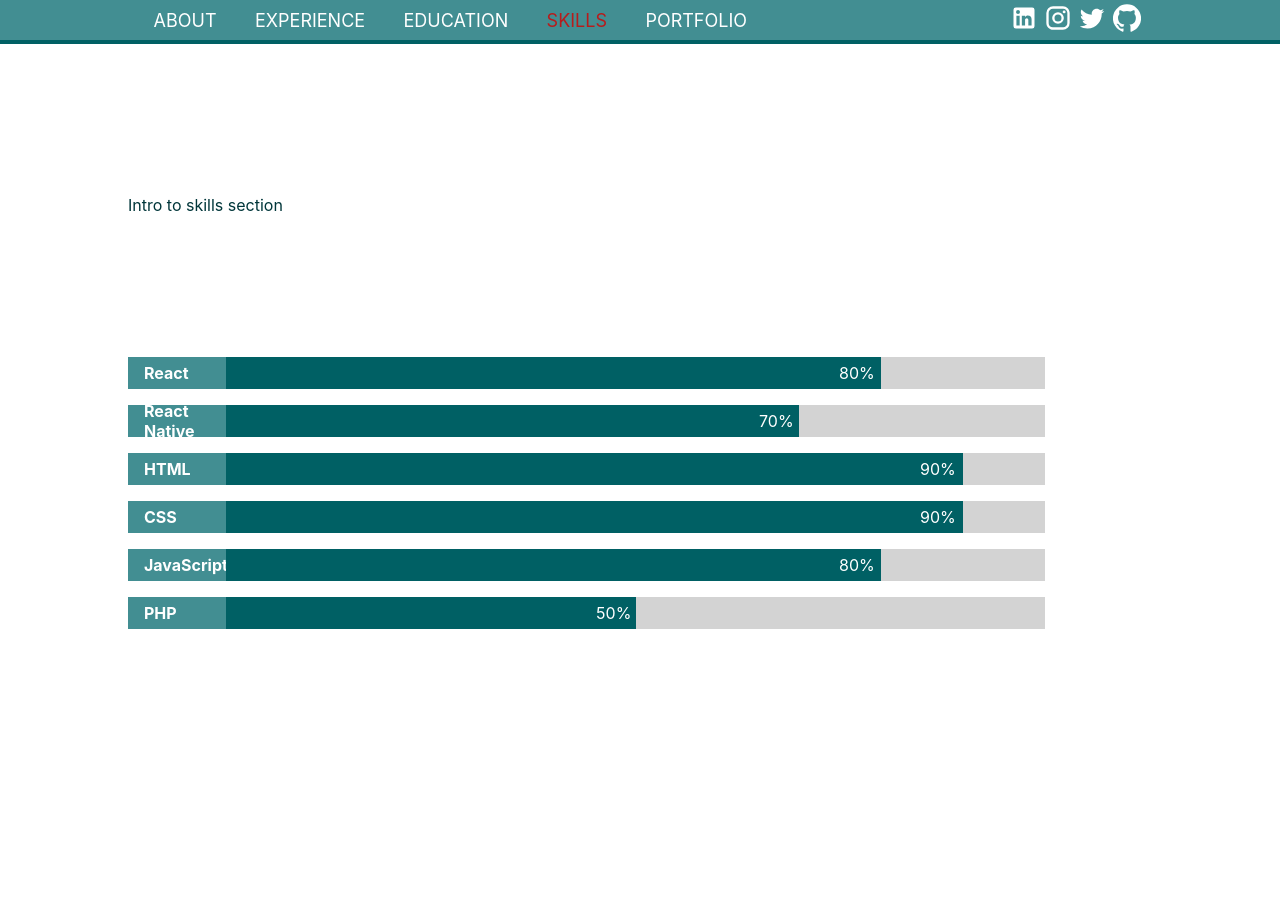
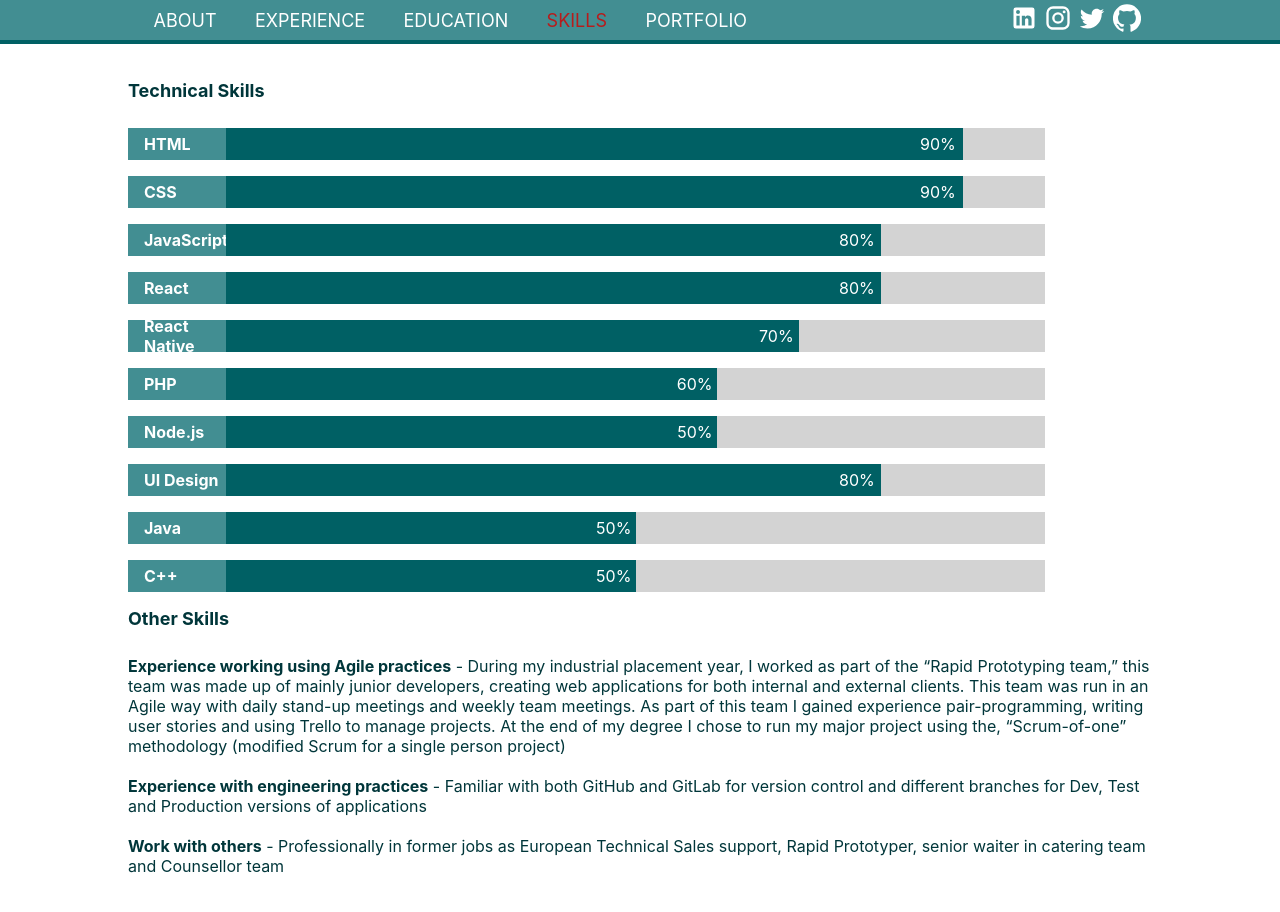
Before and after one commit to SpencerNicholas/me, a React (Create React App) app in the folder me/: page / in a window 1280 px wide. Shown: the top 912 px of the page. Before the commit the page ends 800 px from the top, so only its background shows below. Built offline with nearby package versions, Linux system fonts and the light colour scheme.

Commit message:
Skills page 'complete'
First draft of skills page complete for desktop only

```diff
--- a/me/src/components/content/PortfolioContent.js
+++ b/me/src/components/content/PortfolioContent.js
@@ -32,13 +32,8 @@ const PortfolioContent = ({ styles }) => {
   return (
     <div style={contentStyle}>
       <div style={columnStyle}>
-        Portfolio
-        </div>
-
-
-      <div style={columnStyle}>
-       Portfolio
-    </div>
+        Track my Friends
+      </div>
     </div>
   );
 };
--- a/me/src/components/content/SkillsContent.js
+++ b/me/src/components/content/SkillsContent.js
@@ -9,10 +9,11 @@ const SkillsContent = ({ styles }) => {
     flexDirection: 'column',
     justifyContent: 'space-evenly',
     background: 'linear-gradient(to right, white, white)',
-    height: '85vh',
+    minHeight: '85vh',
     color: '#00363a',
     paddingLeft: '10%',
     paddingRight: '10%',
+    userSelect: 'none',
   };
 
   const skillBar = {
@@ -43,6 +44,10 @@ const SkillsContent = ({ styles }) => {
     height: '6vh',
   }
 
+  const otherSkill ={
+
+  }
+
 
 
 
@@ -50,17 +55,50 @@ const SkillsContent = ({ styles }) => {
 
   return (
     <div style={contentStyle}>
+      <div>
         <div style={rowStyle}>
-        Intro to skills section
+          <text style={{ fontWeight: 'bold', fontSize: '18px' }}>Technical Skills</text>
         </div>
-      <div>
+        <div style={rowStyle}>
+          <div style={skillText}>
+            <text> HTML</text>
+          </div>
+          <div style={skillBar}>
+            <div style={{ background: '#006064', width: '90%', height: '100%', alignItems: 'center', display: 'flex', justifyContent: 'flex-end' }}>
+              <text style={{ paddingRight: '1%', color: 'white' }}> 90%</text>
+            </div>
+          </div>
+        </div>
+
+        <div style={rowStyle}>
+          <div style={skillText}>
+            <text> CSS </text>
+          </div>
+          <div style={skillBar}>
+            <div style={{ background: '#006064', width: '90%', height: '100%', alignItems: 'center', display: 'flex', justifyContent: 'flex-end' }}>
+              <text style={{ paddingRight: '1%', color: 'white' }}> 90%</text>
+            </div>
+          </div>
+        </div>
+
+        <div style={rowStyle}>
+          <div style={skillText}>
+            <text> JavaScript</text>
+          </div>
+          <div style={skillBar}>
+            <div style={{ background: '#006064', width: '80%', height: '100%', alignItems: 'center', display: 'flex', justifyContent: 'flex-end' }}>
+              <text style={{ paddingRight: '1%', color: 'white' }}> 80%</text>
+            </div>
+          </div>
+        </div>
+
         <div style={rowStyle}>
           <div style={skillText}>
             <text> React</text>
           </div>
           <div style={skillBar}>
-        <div style={{background: '#006064', width: '80%', height: '100%', alignItems: 'center', display: 'flex', justifyContent: 'flex-end'}}>
-          <text style={{paddingRight: '1%', color: 'white'}}> 80%</text>
+            <div style={{ background: '#006064', width: '80%', height: '100%', alignItems: 'center', display: 'flex', justifyContent: 'flex-end' }}>
+              <text style={{ paddingRight: '1%', color: 'white' }}> 80%</text>
             </div>
           </div>
         </div>
@@ -70,41 +108,8 @@ const SkillsContent = ({ styles }) => {
             <text> React Native</text>
           </div>
           <div style={skillBar}>
-        <div style={{background: '#006064', width: '70%', height: '100%', alignItems: 'center', display: 'flex', justifyContent: 'flex-end'}}>
-          <text style={{paddingRight: '1%', color: 'white'}}> 70%</text>
-        </div>
-      </div>
-    </div>
-
-    <div style={rowStyle}>
-        <div style={skillText}>
-          <text> HTML</text>
-        </div>
-        <div style={skillBar}>
-        <div style={{background: '#006064', width: '90%', height: '100%', alignItems: 'center', display: 'flex', justifyContent: 'flex-end'}}>
-          <text style={{paddingRight: '1%', color: 'white'}}> 90%</text>
-        </div>
-      </div>
-    </div>
-
-    <div style={rowStyle}>
-        <div style={skillText}>
-          <text> CSS </text>
-        </div>
-        <div style={skillBar}>
-        <div style={{background: '#006064', width: '90%', height: '100%', alignItems: 'center', display: 'flex', justifyContent: 'flex-end'}}>
-          <text style={{paddingRight: '1%', color: 'white'}}> 90%</text>
-        </div>
-      </div>
-    </div>
-
-    <div style={rowStyle}>
-        <div style={skillText}>
-          <text> JavaScript</text>
-        </div>
-        <div style={skillBar}>
-        <div style={{background: '#006064', width: '80%', height: '100%', alignItems: 'center', display: 'flex', justifyContent: 'flex-end'}}>
-          <text style={{paddingRight: '1%', color: 'white'}}> 80%</text>
+            <div style={{ background: '#006064', width: '70%', height: '100%', alignItems: 'center', display: 'flex', justifyContent: 'flex-end' }}>
+              <text style={{ paddingRight: '1%', color: 'white' }}> 70%</text>
             </div>
           </div>
         </div>
@@ -114,15 +119,79 @@ const SkillsContent = ({ styles }) => {
             <text> PHP</text>
           </div>
           <div style={skillBar}>
-        <div style={{background: '#006064', width: '50%', height: '100%', alignItems: 'center', display: 'flex', justifyContent: 'flex-end'}}>
-          <text style={{paddingRight: '1%', color: 'white'}}> 50%</text>
+            <div style={{ background: '#006064', width: '60%', height: '100%', alignItems: 'center', display: 'flex', justifyContent: 'flex-end' }}>
+              <text style={{ paddingRight: '1%', color: 'white' }}> 60%</text>
+            </div>
+          </div>
+        </div>
+
+        <div style={rowStyle}>
+          <div style={skillText}>
+            <text> Node.js</text>
+          </div>
+          <div style={skillBar}>
+            <div style={{ background: '#006064', width: '60%', height: '100%', alignItems: 'center', display: 'flex', justifyContent: 'flex-end' }}>
+              <text style={{ paddingRight: '1%', color: 'white' }}> 50%</text>
+            </div>
+          </div>
+        </div>
+
+        <div style={rowStyle}>
+          <div style={skillText}>
+            <text> UI Design</text>
+          </div>
+          <div style={skillBar}>
+            <div style={{ background: '#006064', width: '80%', height: '100%', alignItems: 'center', display: 'flex', justifyContent: 'flex-end' }}>
+              <text style={{ paddingRight: '1%', color: 'white' }}> 80%</text>
+            </div>
+          </div>
+        </div>
+
+        <div style={rowStyle}>
+          <div style={skillText}>
+            <text> Java</text>
+          </div>
+          <div style={skillBar}>
+            <div style={{ background: '#006064', width: '50%', height: '100%', alignItems: 'center', display: 'flex', justifyContent: 'flex-end' }}>
+              <text style={{ paddingRight: '1%', color: 'white' }}> 50%</text>
+            </div>
+          </div>
+        </div>
+
+        <div style={rowStyle}>
+          <div style={skillText}>
+            <text> C++</text>
+          </div>
+          <div style={skillBar}>
+            <div style={{ background: '#006064', width: '50%', height: '100%', alignItems: 'center', display: 'flex', justifyContent: 'flex-end' }}>
+              <text style={{ paddingRight: '1%', color: 'white' }}> 50%</text>
             </div>
           </div>
         </div>
 
 
+
+
       </div>
-
+      <div>
+        <div style={rowStyle}>
+          <text style={{ fontWeight: 'bold', fontSize: '18px' }}>Other Skills</text>
+        </div>
+          <div style={otherSkill}>
+            <text style={{fontWeight: 'bold'}}>Experience working using Agile practices</text>
+            <text style={{}}> -	During my industrial placement year, I worked as part of the “Rapid Prototyping team,” this team was made up of mainly junior developers, creating web applications for both internal and external clients. This team was run in an Agile way with daily stand-up meetings and weekly team meetings. As part of this team I gained experience pair-programming, writing user stories and using Trello to manage projects. At the end of my degree I chose to run my major project using the, “Scrum-of-one” methodology (modified Scrum for a single person project)</text>
+          </div>
+          <br></br>
+          <div style={otherSkill}>
+            <text style={{fontWeight: 'bold'}}>Experience with engineering practices</text>
+            <text> - Familiar with both GitHub and GitLab for version control and different branches for Dev, Test and Production versions of applications</text>
+          </div>
+          <br></br>
+          <div style={otherSkill}>
+            <text style={{fontWeight: 'bold'}}>Work with others</text>
+            <text> - Professionally in former jobs as European Technical Sales support, Rapid Prototyper, senior waiter in catering team and Counsellor team</text>
+          </div>
+      </div>
 
     </div>
   );
```
Lines whose indentation alone changed are shown as unchanged.
